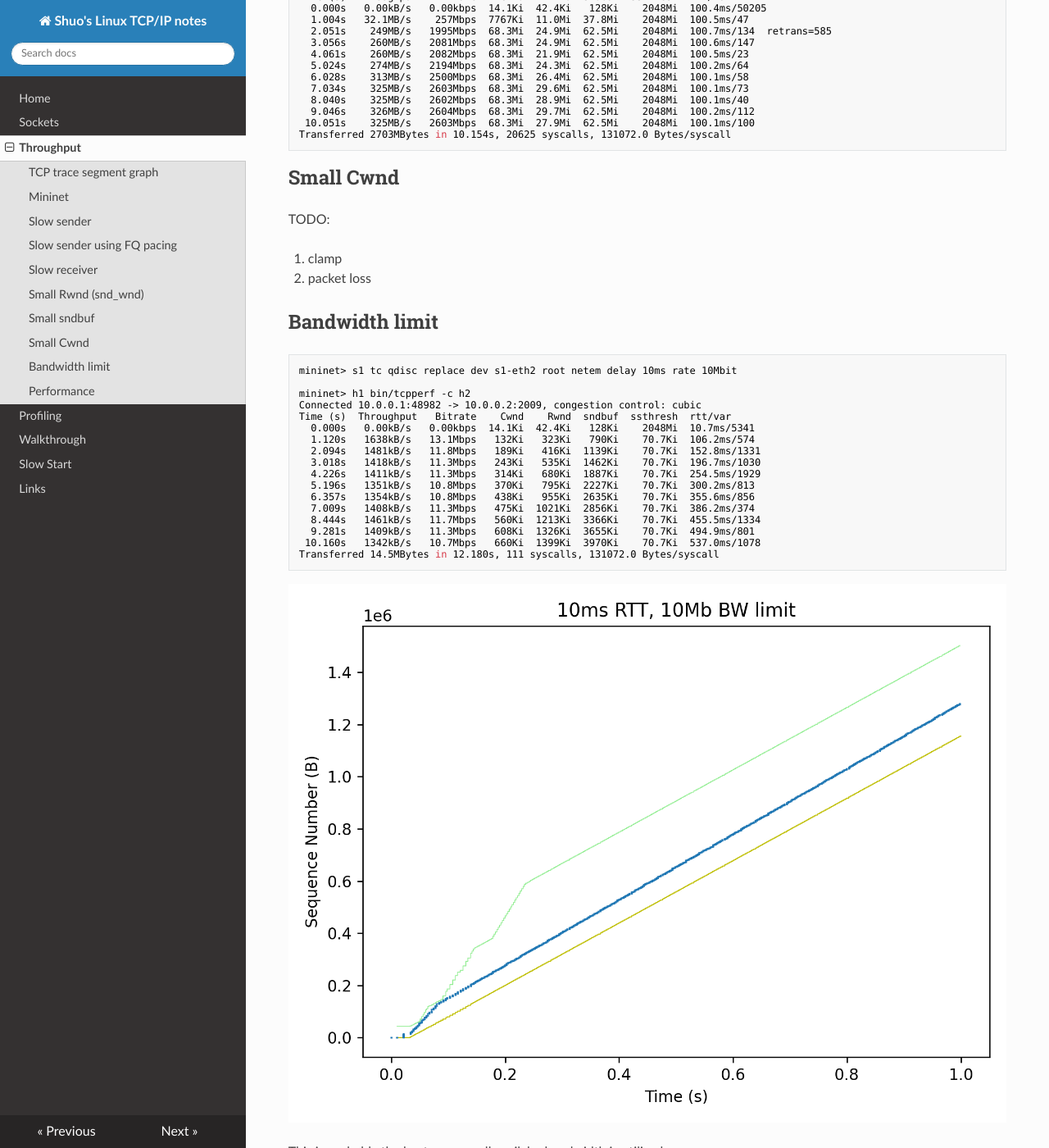
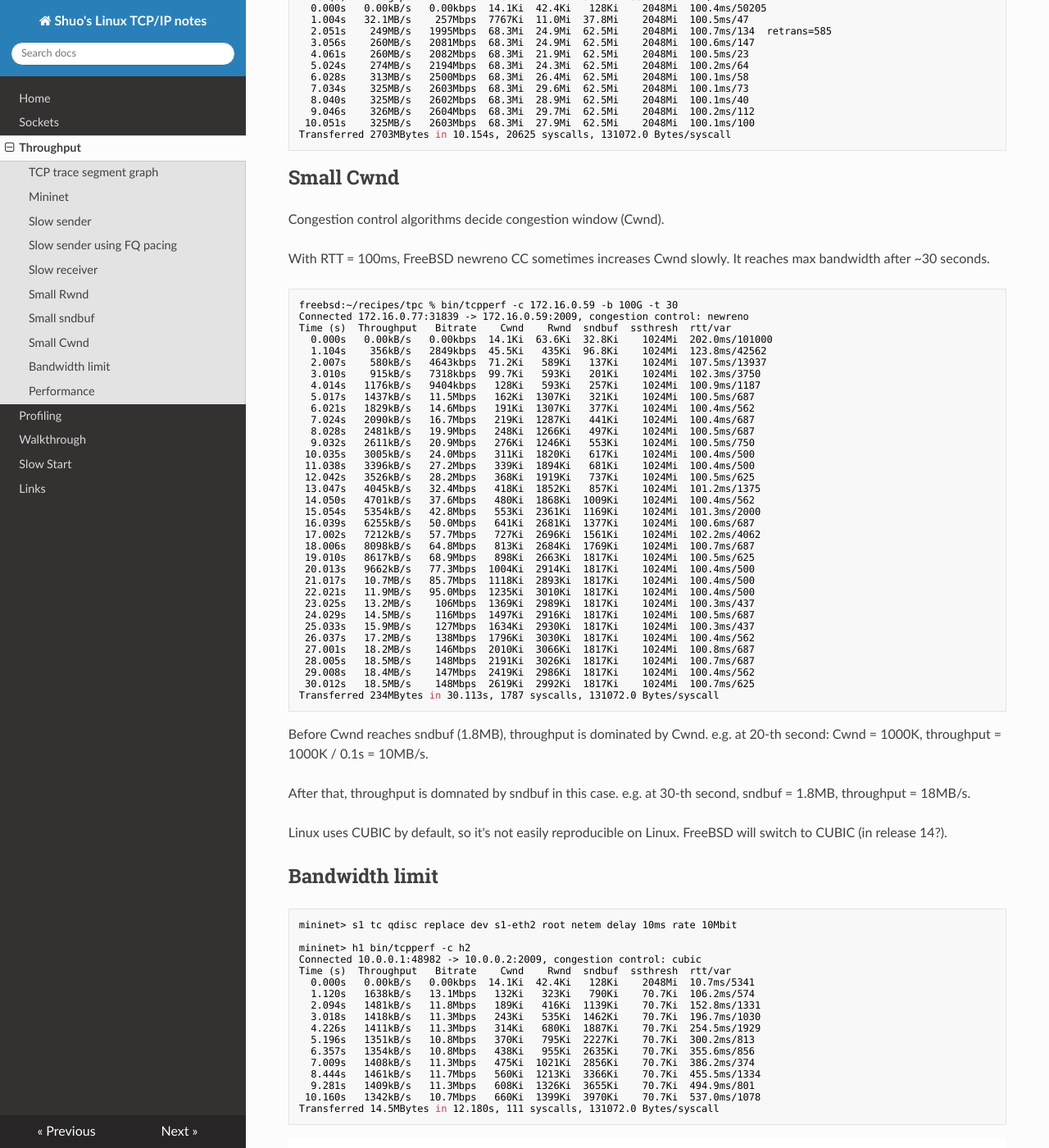
Before and after one commit to chenshuo/tcpip-study, an MkDocs documentation site: the page built from docs/throughput.md, in a window 1280 px wide and 1400 px high, scrolled down 7118 px. Shown: the whole window at 82% size. Built offline with MkDocs 1.6.1, drawn with Linux system fonts in a browser that asks for light colours; nearby versions of some CDN libraries; some of the changed text lies outside the part shown.

Commit message:
update throughput.md for small Cwnd.

````diff
--- a/docs/throughput.md
+++ b/docs/throughput.md
@@ -96,7 +96,7 @@ No bursts.
 
 Small window size.
 
-## Small Rwnd (`snd_wnd`)
+## Small Rwnd
 
 ```
 mininet> h1 bin/tcpperf -c h2
@@ -122,7 +122,7 @@ Throughput is limited by Rwnd (`snd_wnd`), 100ms * 66.7MB/s = 6.5MB.
 
 Window is filled up as soon as advertised.
 
-Set larger `tcp_rmem` on receiver, for larger sndwnd.
+Set larger `tcp_rmem` on receiver, for larger Rwnd.
 
 ```
 mininet> h2 sysctl -A |grep tcp_.mem
@@ -189,12 +189,57 @@ Transferred 2703MBytes in 10.154s, 20625 syscalls, 131072.0 Bytes/syscall
 
 ## Small Cwnd
 
-TODO:
+Congestion control algorithms decide congestion window (Cwnd).
 
-1. clamp
+With RTT = 100ms, FreeBSD newreno CC sometimes increases Cwnd slowly.
+It reaches max bandwidth after ~30 seconds.
 
-2. packet loss
+```
+freebsd:~/recipes/tpc % bin/tcpperf -c 172.16.0.59 -b 100G -t 30
+Connected 172.16.0.77:31839 -> 172.16.0.59:2009, congestion control: newreno
+Time (s)  Throughput   Bitrate    Cwnd    Rwnd  sndbuf  ssthresh  rtt/var
+  0.000s   0.00kB/s   0.00kbps  14.1Ki  63.6Ki  32.8Ki    1024Mi  202.0ms/101000
+  1.104s    356kB/s   2849kbps  45.5Ki   435Ki  96.8Ki    1024Mi  123.8ms/42562
+  2.007s    580kB/s   4643kbps  71.2Ki   589Ki   137Ki    1024Mi  107.5ms/13937
+  3.010s    915kB/s   7318kbps  99.7Ki   593Ki   201Ki    1024Mi  102.3ms/3750
+  4.014s   1176kB/s   9404kbps   128Ki   593Ki   257Ki    1024Mi  100.9ms/1187
+  5.017s   1437kB/s   11.5Mbps   162Ki  1307Ki   321Ki    1024Mi  100.5ms/687
+  6.021s   1829kB/s   14.6Mbps   191Ki  1307Ki   377Ki    1024Mi  100.4ms/562
+  7.024s   2090kB/s   16.7Mbps   219Ki  1287Ki   441Ki    1024Mi  100.4ms/687
+  8.028s   2481kB/s   19.9Mbps   248Ki  1266Ki   497Ki    1024Mi  100.5ms/687
+  9.032s   2611kB/s   20.9Mbps   276Ki  1246Ki   553Ki    1024Mi  100.5ms/750
+ 10.035s   3005kB/s   24.0Mbps   311Ki  1820Ki   617Ki    1024Mi  100.4ms/500
+ 11.038s   3396kB/s   27.2Mbps   339Ki  1894Ki   681Ki    1024Mi  100.4ms/500
+ 12.042s   3526kB/s   28.2Mbps   368Ki  1919Ki   737Ki    1024Mi  100.5ms/625
+ 13.047s   4045kB/s   32.4Mbps   418Ki  1852Ki   857Ki    1024Mi  101.2ms/1375
+ 14.050s   4701kB/s   37.6Mbps   480Ki  1868Ki  1009Ki    1024Mi  100.4ms/562
+ 15.054s   5354kB/s   42.8Mbps   553Ki  2361Ki  1169Ki    1024Mi  101.3ms/2000
+ 16.039s   6255kB/s   50.0Mbps   641Ki  2681Ki  1377Ki    1024Mi  100.6ms/687
+ 17.002s   7212kB/s   57.7Mbps   727Ki  2696Ki  1561Ki    1024Mi  102.2ms/4062
+ 18.006s   8098kB/s   64.8Mbps   813Ki  2684Ki  1769Ki    1024Mi  100.7ms/687
+ 19.010s   8617kB/s   68.9Mbps   898Ki  2663Ki  1817Ki    1024Mi  100.5ms/625
+ 20.013s   9662kB/s   77.3Mbps  1004Ki  2914Ki  1817Ki    1024Mi  100.4ms/500
+ 21.017s   10.7MB/s   85.7Mbps  1118Ki  2893Ki  1817Ki    1024Mi  100.4ms/500
+ 22.021s   11.9MB/s   95.0Mbps  1235Ki  3010Ki  1817Ki    1024Mi  100.4ms/500
+ 23.025s   13.2MB/s    106Mbps  1369Ki  2989Ki  1817Ki    1024Mi  100.3ms/437
+ 24.029s   14.5MB/s    116Mbps  1497Ki  2916Ki  1817Ki    1024Mi  100.5ms/687
+ 25.033s   15.9MB/s    127Mbps  1634Ki  2930Ki  1817Ki    1024Mi  100.3ms/437
+ 26.037s   17.2MB/s    138Mbps  1796Ki  3030Ki  1817Ki    1024Mi  100.4ms/562
+ 27.001s   18.2MB/s    146Mbps  2010Ki  3066Ki  1817Ki    1024Mi  100.8ms/687
+ 28.005s   18.5MB/s    148Mbps  2191Ki  3026Ki  1817Ki    1024Mi  100.7ms/687
+ 29.008s   18.4MB/s    147Mbps  2419Ki  2986Ki  1817Ki    1024Mi  100.4ms/562
+ 30.012s   18.5MB/s    148Mbps  2619Ki  2992Ki  1817Ki    1024Mi  100.7ms/625
+Transferred 234MBytes in 30.113s, 1787 syscalls, 131072.0 Bytes/syscall
+```
 
+Before Cwnd reaches sndbuf (1.8MB), throughput is dominated by Cwnd.
+e.g. at 20-th second: Cwnd = 1000K, throughput = 1000K / 0.1s = 10MB/s.
+
+After that, throughput is domnated by sndbuf in this case.
+e.g. at 30-th second, sndbuf = 1.8MB, throughput = 18MB/s.
+
+Linux uses CUBIC by default, so it's not easily reproducible on Linux.
+FreeBSD will switch to CUBIC (in release 14?).
 
 ## Bandwidth limit
 
````
